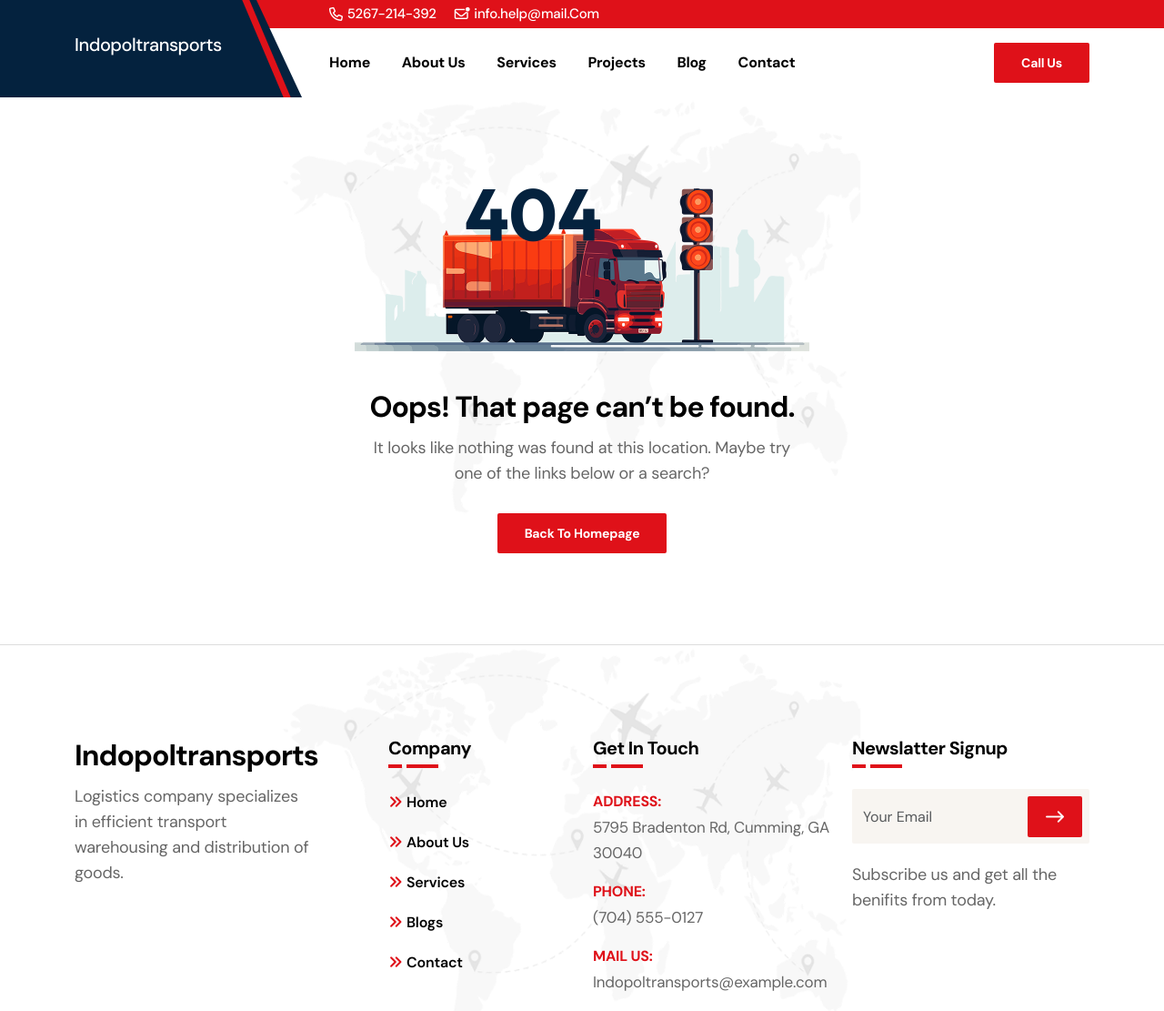
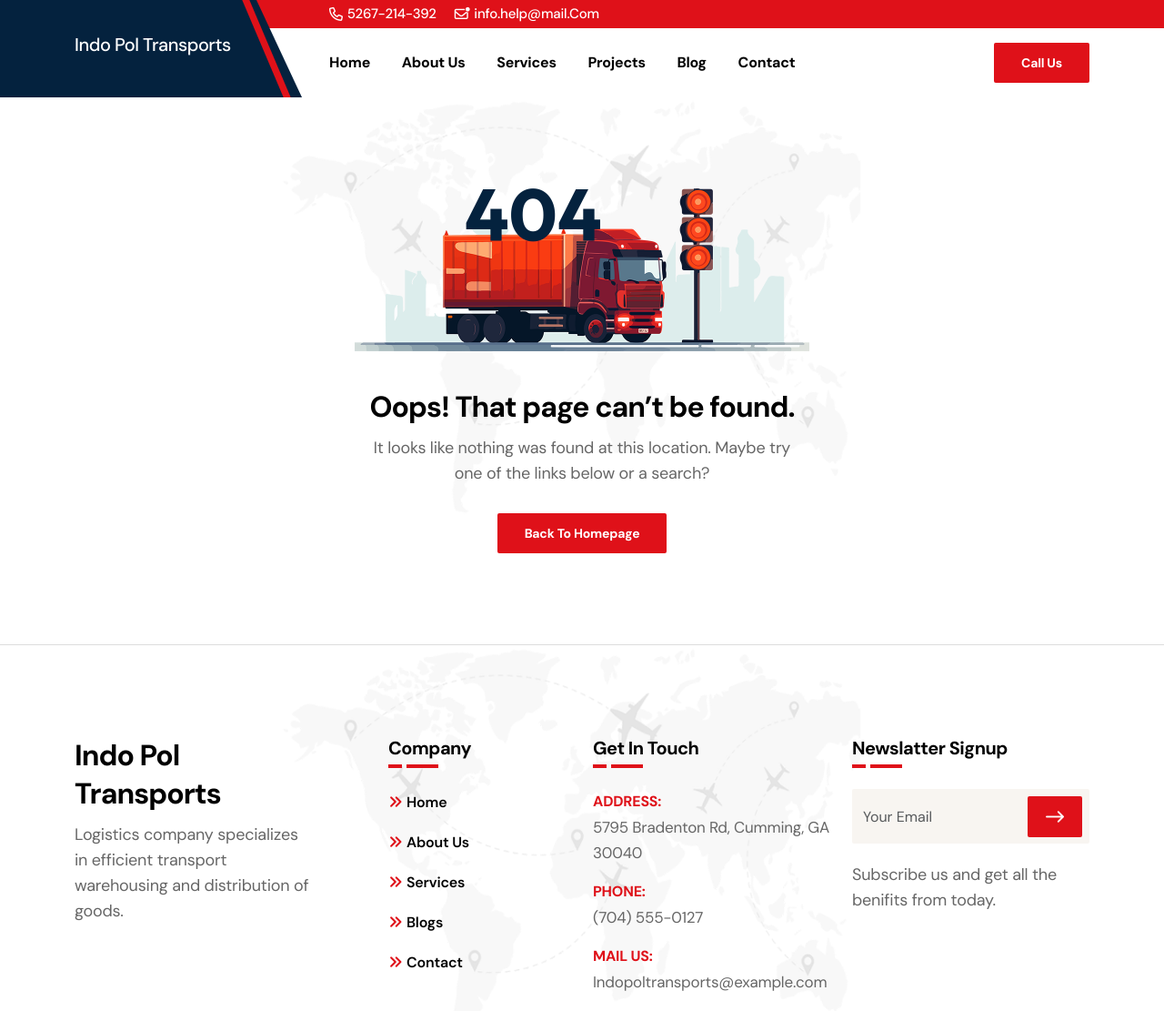
Before and after one commit to asharkhan1258/Indopoltransports.com, a plain HTML site: page 404-error.html in a window 1280 px wide. Shown: the top 1111 px of the page at 91% size. Drawn offline with Linux system fonts and the light colour scheme.

Commit message:
logo update

```diff
--- a/404-error.html
+++ b/404-error.html
@@ -56,7 +56,7 @@
         <div class="container">
             <div class="main-header-wapper">
                 <div class="site-logo">
-                    <a href="index.html"><h3 class="text-white">Indopoltransports</h3></a>
+                    <a href="index.html"><h3 class="text-white">Indo Pol Transports</h3></a>
                 </div>
                 <div class="main-header-info">
                     <div class="top-header">
@@ -137,7 +137,7 @@
                 <div class="row gy-lg-0 gy-4">
                     <div class="col-lg-3 col-md-6">
                         <div class="footer-widget">
-                            <a href="index.html" class="footer-logo"><h2>Indopoltransports</h2></a>
+                            <a href="index.html" class="footer-logo"><h2>Indo Pol Transports</h2></a>
                             <p>Logistics company specializes in efficient transport warehousing and distribution of goods.</p>
 
                         </div>
```
Also changed, not shown: about.html (+2 -2 lines), blog-classic.html (+2 -2 lines), blog-grid.html (+2 -2 lines), contact.html (+2 -2 lines), index-2.html (+2 -2 lines), index.html (+2 -2 lines), projects.html (+2 -2 lines), services-logistic.html (+2 -2 lines).
